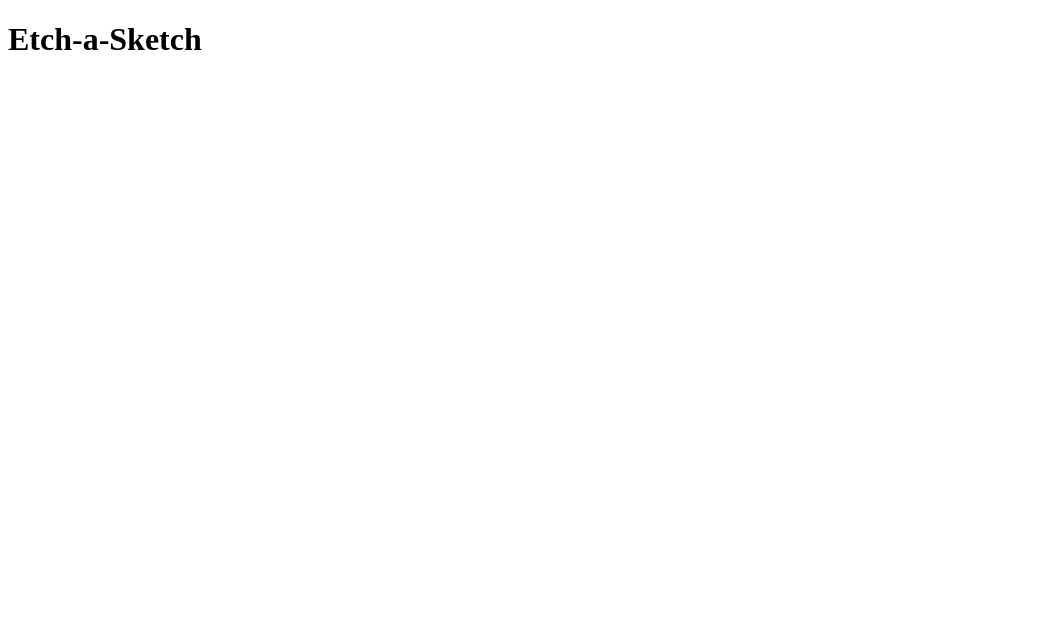
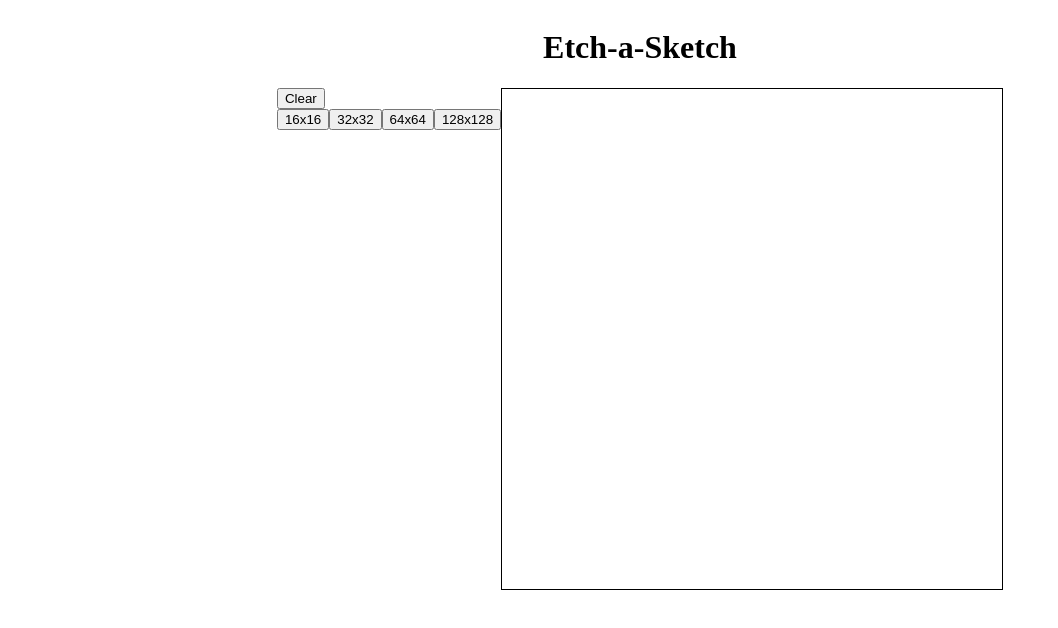
Before and after one commit to johncobain/etch-a-sketch, a plain HTML site: page index.html in a window 1280 px wide. Shown: the whole page, without its empty margins (0-1058 px from the left). Drawn offline with Linux system fonts and the light colour scheme.

Commit message:
inicial fase

```diff
--- a/index.html
+++ b/index.html
@@ -9,7 +9,18 @@
 </head>
 <body>
     <h1>Etch-a-Sketch</h1>
-    <div class="container"></div>
+    <div class="content">
+        <div class="opt">
+            <button id="clear">Clear</button>
+            <div class="sizes">
+                <button class="size" value="16">16x16</button>
+                <button class="size" value="32">32x32</button>
+                <button class="size" value="64">64x64</button>
+                <button class="size" value="128">128x128</button>
+            </div>
+        </div>
+        <div class="container"></div>
+    </div>
     <script src="scripts/script.js"></script>
 </body>
 </html>
--- a/scripts/script.js
+++ b/scripts/script.js
@@ -0,0 +1,23 @@
+let board = document.querySelector('.container');
+function square(blocks){
+    while(board.firstChild){
+        board.removeChild(board.firstChild);
+    }
+    for(let i=1; i<=blocks*blocks;i++){// sets the squares in the first load
+        let pixel = document.createElement('div');
+        pixel.classList.add('pixel')
+        board.appendChild(pixel);
+    }
+    board.style.gridTemplateColumns = `repeat(${blocks}, 1fr)`;
+
+    let pixels = document.querySelectorAll('.pixel');// paint the squares
+    pixels.forEach(block => block.addEventListener('mouseover', (e) => e.target.style.backgroundColor = 'black'));
+
+    let clear = document.querySelector('#clear');//clear the page
+    clear.addEventListener('click', () => pixels.forEach(block => block.style.backgroundColor = 'white'));
+}
+
+square(16);
+
+let size = document.querySelectorAll('.size');
+size.forEach(newSize => newSize.addEventListener('click', (e) => {square(e.target.value)}));
--- a/styles/style.css
+++ b/styles/style.css
@@ -0,0 +1,21 @@
+body{
+    display: flex;
+    flex-direction: column;
+    align-items: center;
+    justify-content: center;
+}
+
+.content{
+    display: flex;
+}
+
+.sizes{
+    display: flex;
+}
+
+.container{
+    display: grid;
+    width: 500px;
+    height: 500px;
+    border: 1px solid black;
+}
```
